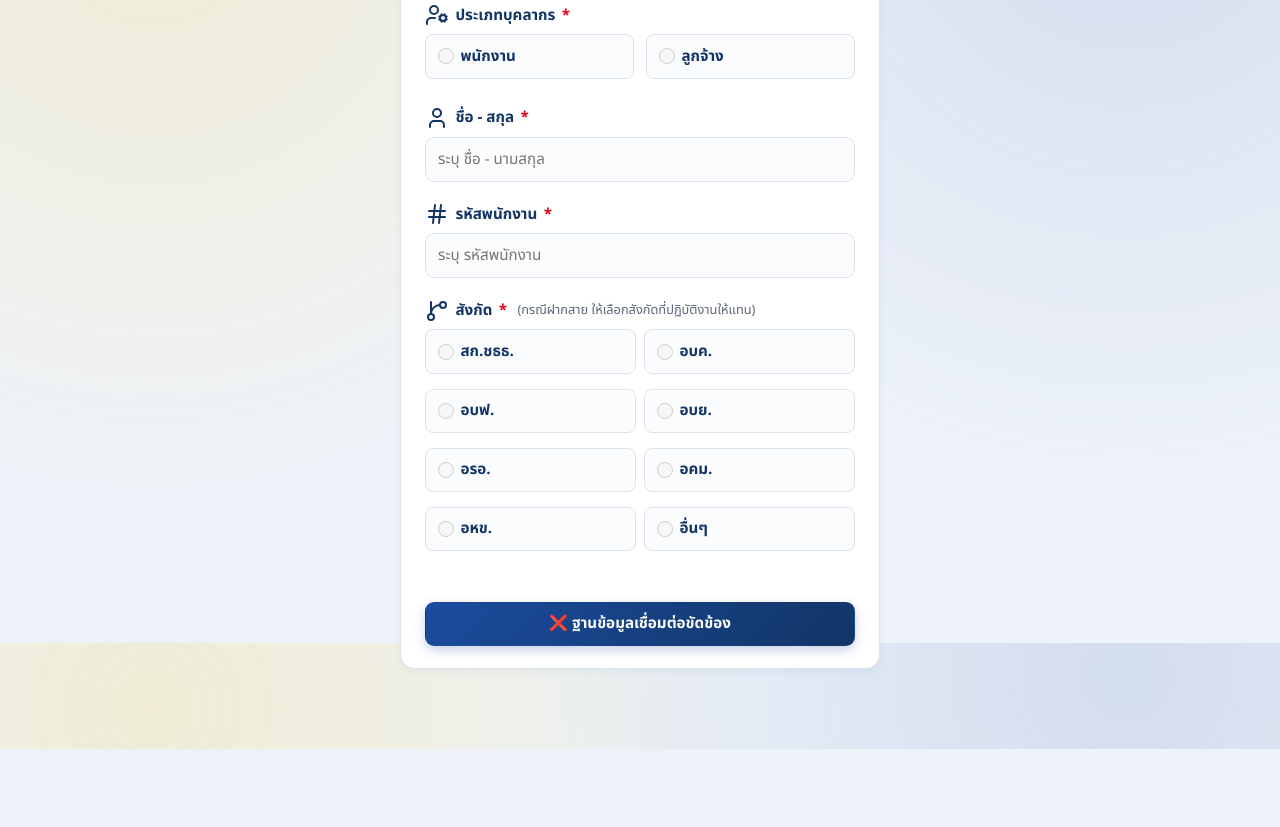
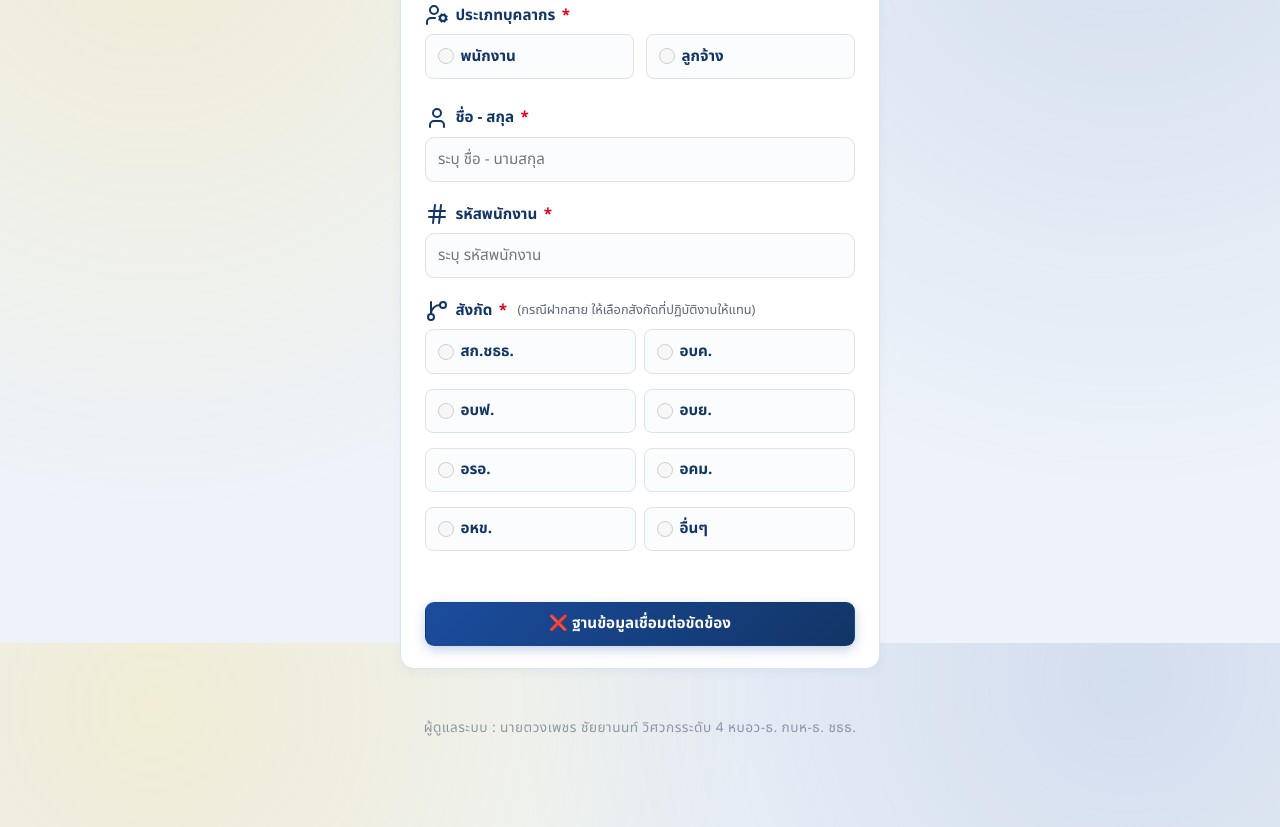
Before and after one commit to maleeart/EPAGO, a website: page index.html in a window 1280 px wide. Shown: the part 957-1784 px from the top of the page. Before the commit the page ends 1706 px from the top, so only its background shows below. Drawn offline with nearby package versions, Linux system fonts and the light colour scheme; no server answers.

Commit message:
Add subtle faded footer listing the system administrator details at the bottom of the main container

```diff
--- a/index.html
+++ b/index.html
@@ -385,6 +385,11 @@
                 </div>
             </div>
         </section>
+
+        <!-- Footer -->
+        <footer style="margin-top: 3rem; margin-bottom: 1.5rem; text-align: center; font-size: 0.85rem; color: var(--text-secondary); opacity: 0.65; letter-spacing: 0.5px;">
+            ผู้ดูแลระบบ : นายตวงเพชร ชัยยานนท์ วิศวกรระดับ 4 หบอว-ธ. กบห-ธ. ชธธ.
+        </footer>
     </main>
 
     <!-- ADMIN LOGIN MODAL -->
```
